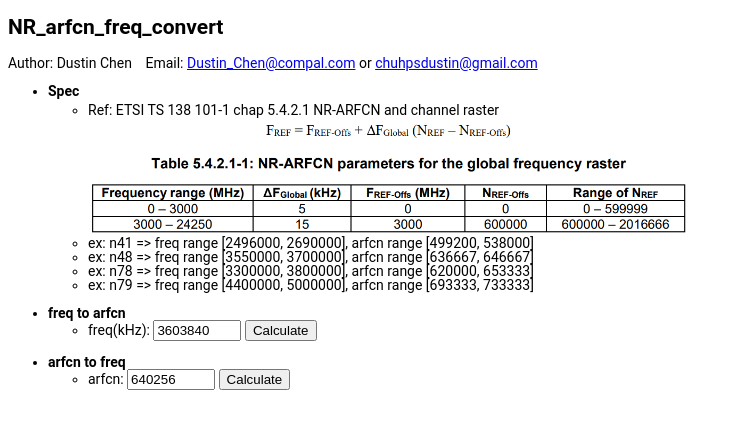
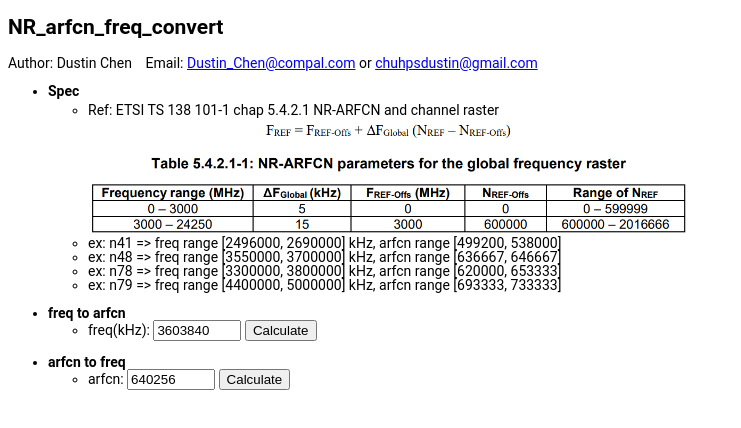
Before and after one commit to dustinchen26/arfcn, a plain HTML site: page index.html in a window 1280 px wide. Shown: the whole page, without its empty margins (0-741 px from the left). Drawn offline with Linux system fonts and the light colour scheme.

Commit message:
update kHz

```diff
--- a/index.html
+++ b/index.html
@@ -64,10 +64,10 @@
                     <img src="https://raw.githubusercontent.com/dustinchen26/arfcn/master/formula.png"
                         alt="GitHub Image" width="600">
                 </li>
-                <li>ex: n41 => freq range [2496000, 2690000], arfcn range [499200, 538000]</li>
-                <li>ex: n48 => freq range [3550000, 3700000], arfcn range [636667, 646667]</li>
-                <li>ex: n78 => freq range [3300000, 3800000], arfcn range [620000, 653333]</li>
-                <li>ex: n79 => freq range [4400000, 5000000], arfcn range [693333, 733333]</li>
+                <li>ex: n41 => freq range [2496000, 2690000] kHz, arfcn range [499200, 538000]</li>
+                <li>ex: n48 => freq range [3550000, 3700000] kHz, arfcn range [636667, 646667]</li>
+                <li>ex: n78 => freq range [3300000, 3800000] kHz, arfcn range [620000, 653333]</li>
+                <li>ex: n79 => freq range [4400000, 5000000] kHz, arfcn range [693333, 733333]</li>
             </ul>
         </li>
     </ul>
```
